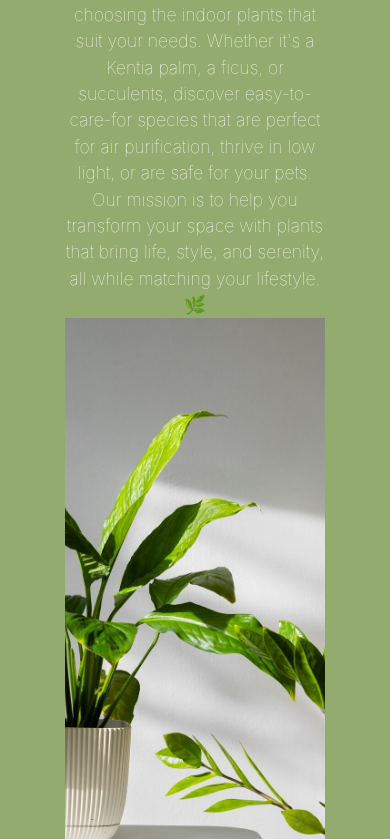
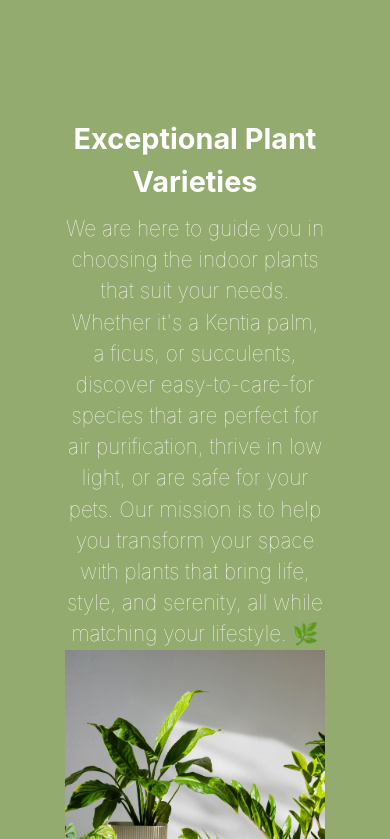
Before and after one commit to bilal-augereau/ThePlantSpot, a React (Vite) app: page / in a window 390 px wide. Shown: the part 1425-2264 px from the top of the page. Built offline with nearby package versions, Linux system fonts and the light colour scheme.

Commit message:
re- modification du responsive de la partie 2 de home.tsx

```diff
--- a/src/pages/Home.css
+++ b/src/pages/Home.css
@@ -45,7 +45,7 @@ body {
 	display: flex;
 	flex-direction: column;
 	justify-content: center;
-	width: 420px;
+	width: 380px;
 	height: 1400px;
 	margin: 10px;
 	padding: auto;
@@ -101,16 +101,19 @@ body {
 		width: 80%;
 		margin: 20px auto;
 	}
-
+	.green-oasis-img,
+	.indoor-plants-img {
+		width: auto;
+		height: auto;
+		object-fit: cover;
+	}
 	.other-informations h3 {
 		font-size: 1.8rem;
+		text-align: center;
 	}
 
 	.text p {
-		font-size: 1.1rem;
+		font-size: 1.3rem;
 		text-align: center;
 	}
-	.green-oasis-img {
-		margin-bottom: 50px;
-	}
 }
```
